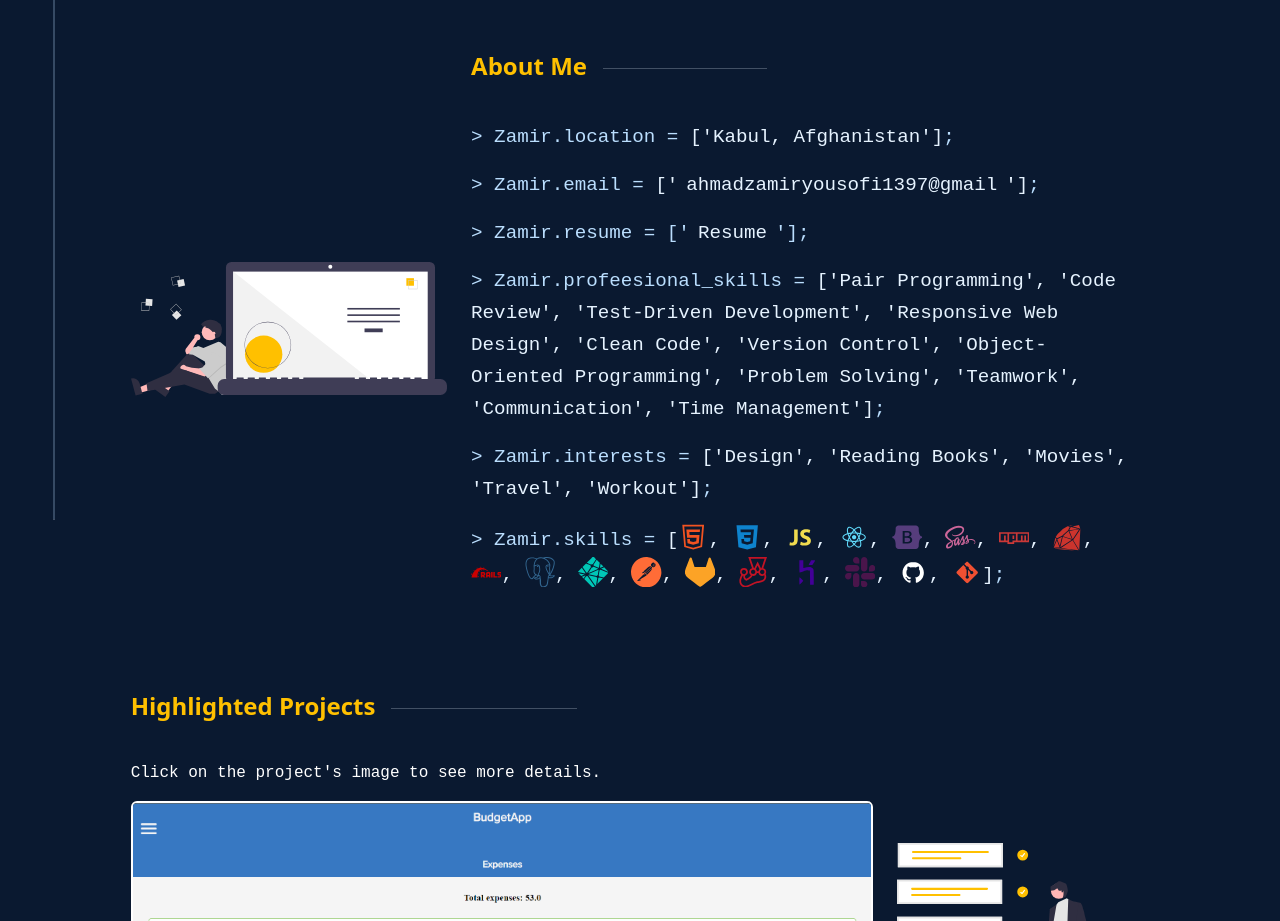
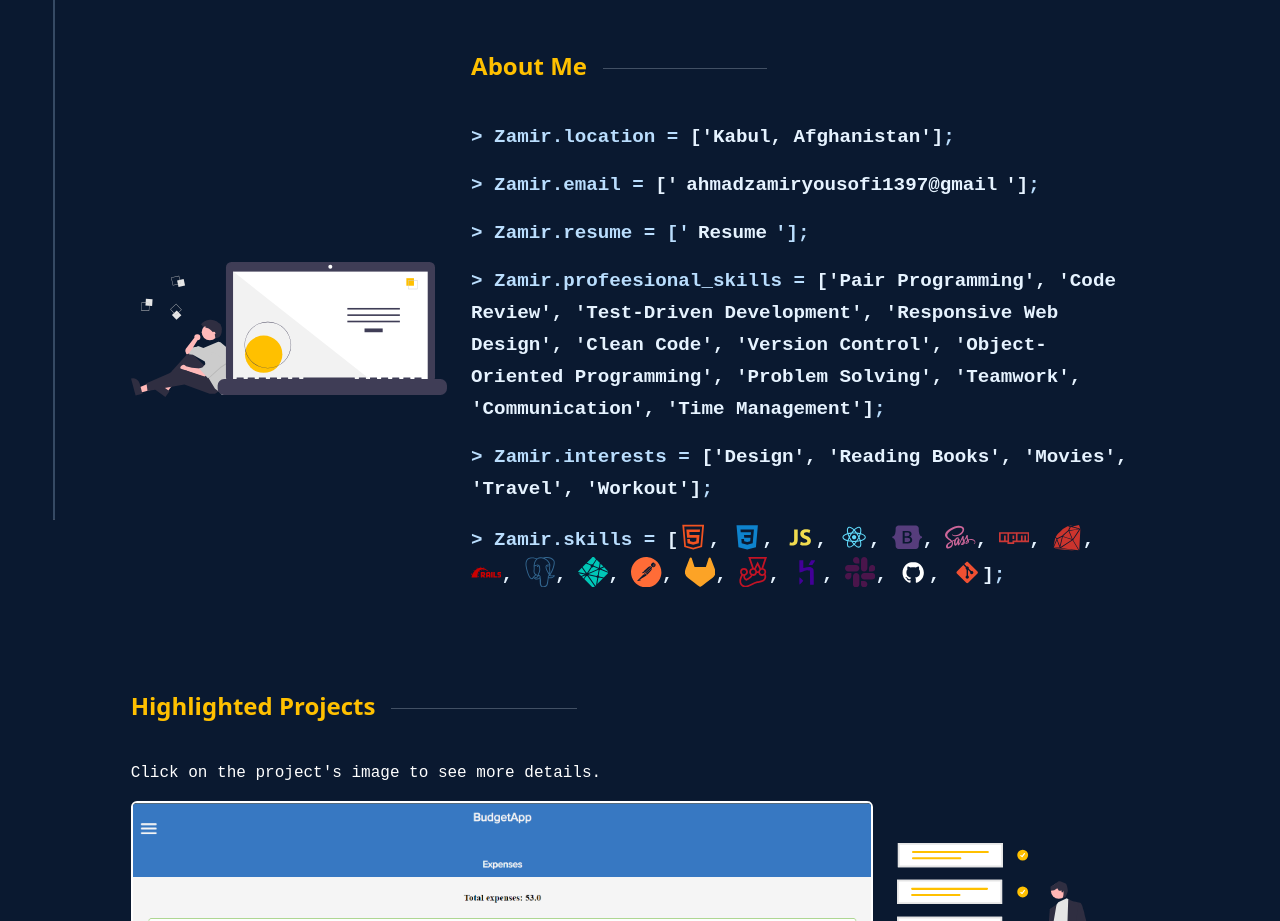
Before and after one commit to ahzamir/my-portfolio, a React (Create React App) app: page / in a window 1280 px wide. Shown: the part 780-1701 px from the top of the page. Built offline with nearby package versions, Linux system fonts and the light colour scheme; a web font is replaced by a local one.

Commit message:
change the scrollbar design

```diff
--- a/src/components/pages/About.js
+++ b/src/components/pages/About.js
@@ -24,7 +24,7 @@ const About = () => (
         <hr className="ms-3 w-25" />
       </div>
       <div>
-        <p>
+        <p className='fw-bold'>
           &gt; Zamir.location =
           {' '}
           <span className="quaternary-color">[&apos;Kabul, Afghanistan&apos;]</span>
@@ -32,7 +32,7 @@ const About = () => (
         </p>
       </div>
       <div>
-        <p>
+        <p className='fw-bold'>
           &gt; Zamir.email =
           {' '}
           <span className="quaternary-color">
@@ -44,7 +44,7 @@ const About = () => (
         </p>
       </div>
       <div>
-        <p>
+        <p className='fw-bold'>
           &gt; Zamir.resume =
           {' '}
           <span>
@@ -56,7 +56,7 @@ const About = () => (
         </p>
       </div>
       <div>
-        <p>
+        <p className='fw-bold'>
           &gt; Zamir.profeesional_skills =
           {' '}
           <span className="quaternary-color">[&apos;Pair Programming&apos;, &apos;Code Review&apos;, &apos;Test-Driven Development&apos;, &apos;Responsive Web Design&apos;, &apos;Clean Code&apos;, &apos;Version Control&apos;, &apos;Object-Oriented Programming&apos;, &apos;Problem Solving&apos;, &apos;Teamwork&apos;, &apos;Communication&apos;, &apos;Time Management&apos;]</span>
@@ -64,7 +64,7 @@ const About = () => (
         </p>
       </div>
       <div>
-        <p>
+        <p className='fw-bold'>
           &gt; Zamir.interests =
           {' '}
           <span className="quaternary-color">[&apos;Design&apos;, &apos;Reading Books&apos;, &apos;Movies&apos;, &apos;Travel&apos;, &apos;Workout&apos;]</span>
@@ -72,7 +72,7 @@ const About = () => (
         </p>
       </div>
       <div>
-        <p>
+        <p className='fw-bold'>
           &gt; Zamir.skills =
           {' '}
           <span className="quaternary-color">[</span>
--- a/src/index.css
+++ b/src/index.css
@@ -13,6 +13,28 @@
   --tertiary-color: #badefe;
   --quaternary-color: hsl(208, 97%, 95%);
   --sf-mono: 'SF Mono', monospace;
+}
+
+/* width */
+::-webkit-scrollbar {
+  width: 20px;
+}
+
+/* Track */
+::-webkit-scrollbar-track {
+  box-shadow: inset 0 0 5px grey;
+  border-radius: 10px;
+}
+
+/* Handle */
+::-webkit-scrollbar-thumb {
+  background: var(--secondary-color);
+  border-radius: 10px;
+}
+
+/* Handle on hover */
+::-webkit-scrollbar-thumb:hover {
+  background: var(--tertiary-color);
 }
 
 .bg-main-color {
```
